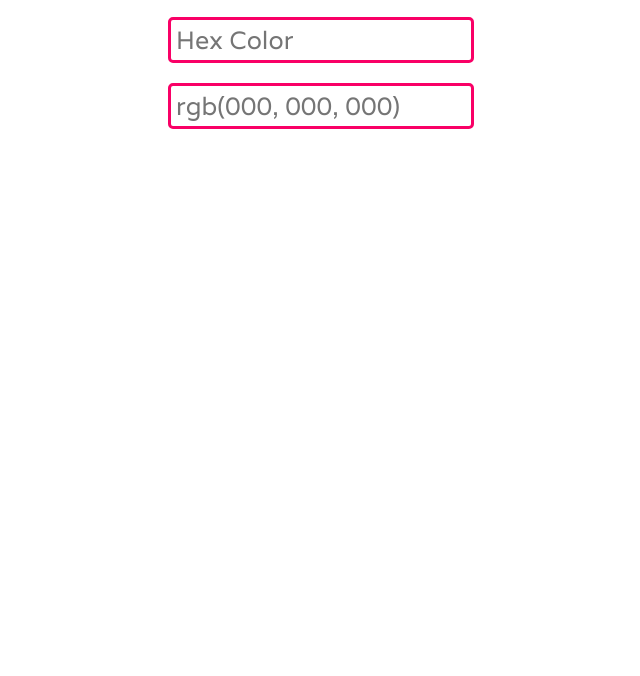
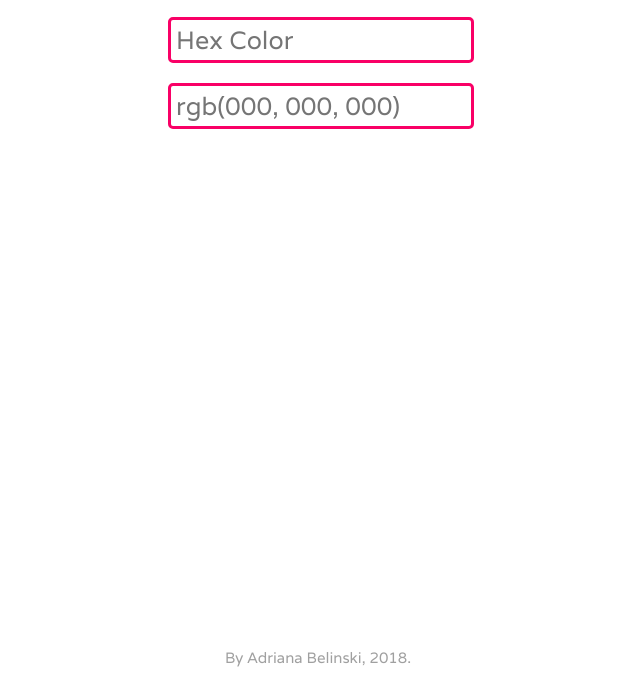
Before and after one commit to adrianabelin/colorgist, a plain HTML site: page index.html in a window 1280 px wide. Shown: the part 124-800 px from the top of the page, without its empty margins (322-962 px from the left). Drawn offline with Linux system fonts and the light colour scheme.

Commit message:
added copyright

```diff
--- a/css/style.css
+++ b/css/style.css
@@ -1,6 +1,20 @@
 body {
   text-align: center;
 }
+
+#copyright {
+  text-align: center;
+  position: fixed;
+  width: 100%;
+  bottom: 10px;
+  color: #A0A0A0;
+  font-family: 'Varela', sans-serif;
+  font-size: 15px;
+
+}
+
+
+
 
 h1 {
   color: #F70047;
--- a/index.html
+++ b/index.html
@@ -29,5 +29,6 @@
 		<script type="text/javascript" src="js/jquery-3.2.1.js"></script>
 		<script type="text/javascript" src="js/main.js"></script>
 
+		<div id="copyright">By Adriana Belinski, 2018.</div>
 	</body>
 </html>
```
